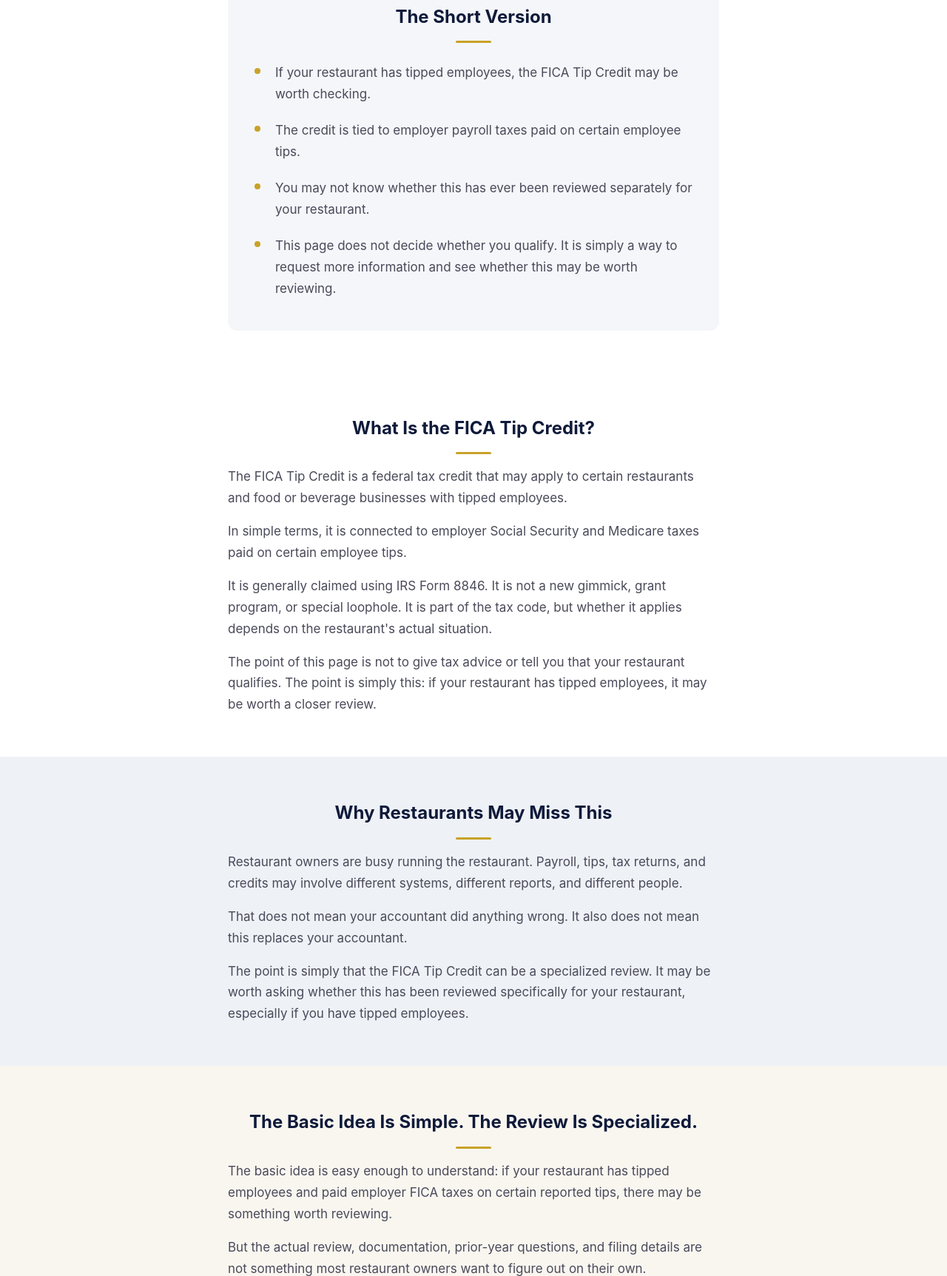
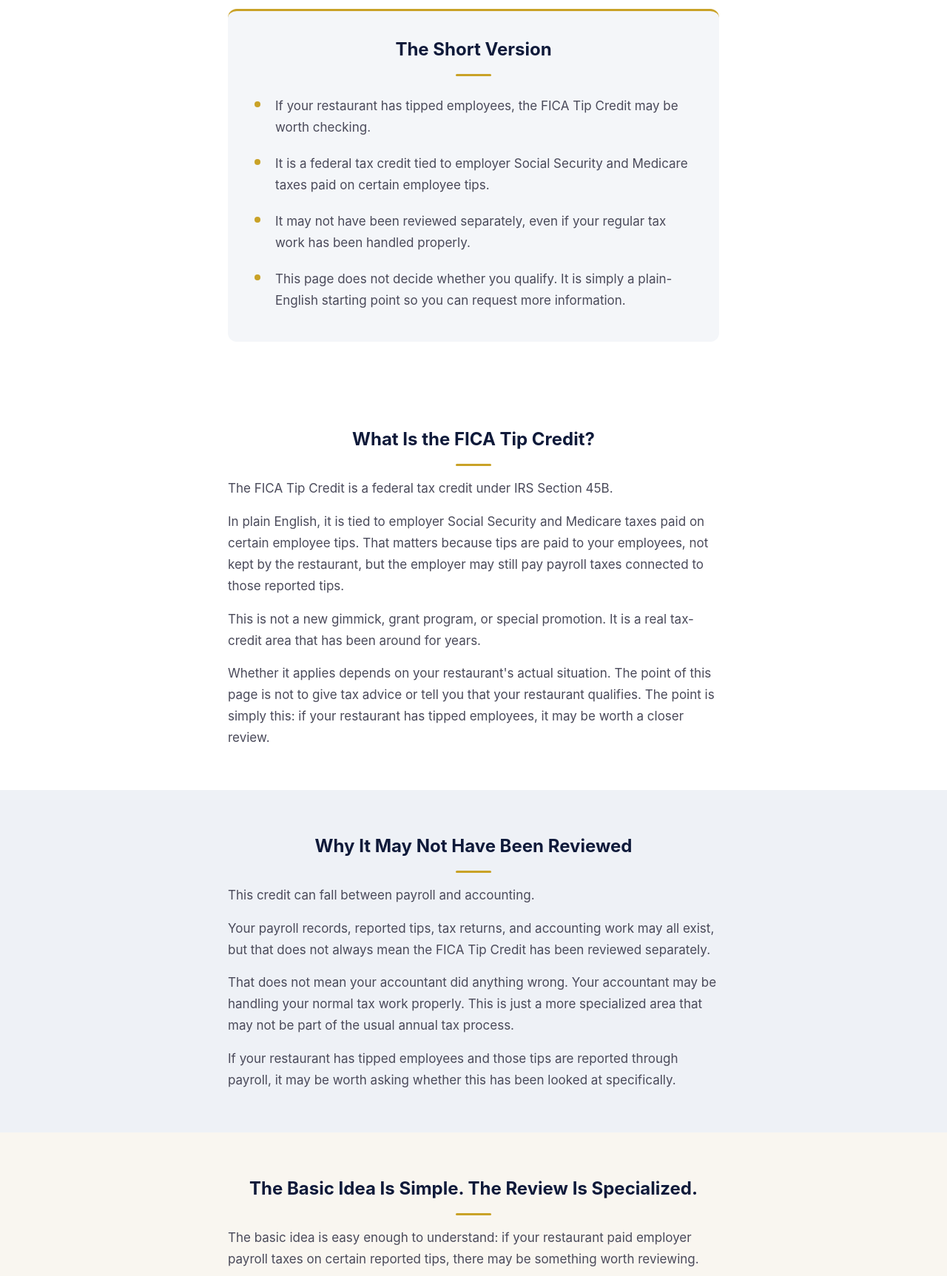
Before and after one commit to samh-star/fintitan-bridge, a website: page index.html in a window 1280 px wide. Shown: the part 576-2301 px from the top of the page at 74% size. Drawn offline with Linux system fonts and the light colour scheme.

Commit message:
Update body copy to educational tone with IRS Section 45B

```diff
--- a/index.html
+++ b/index.html
@@ -409,7 +409,8 @@
         <div style="position: absolute; top: 16px; right: 20px; font-size: 12px; color: rgba(255,255,255,0.45); letter-spacing: 0.3px;">Draft v7 — Short Version Cleanup</div>
         <div class="container">
             <h1>This May Be Worth Checking<br>If Your Restaurant Has<br><span>Tipped Employees</span></h1>
-            <p>Some restaurants may be able to benefit from the FICA Tip Credit. The basic idea is simple, but the review and filing details are specialized. You do not have to figure this out on your own.</p>
+            <p>Some restaurant owners never know whether the FICA Tip Credit has been reviewed for their business. The basic idea is not hard to understand, but the review and filing details are specialized.</p>
+            <p>You do not have to figure this out on your own.</p>
             <a href="#short-version" class="btn" onclick="event.preventDefault(); document.getElementById('short-version').scrollIntoView({behavior: 'smooth'});">Start with the Short Version</a>
         </div>
     </section>
@@ -421,9 +422,9 @@
                 <h2 style="margin-top: 0;">The Short Version</h2>
                 <ul class="simple-list" style="margin-top: 12px;">
                     <li>If your restaurant has tipped employees, the FICA Tip Credit may be worth checking.</li>
-                    <li>The credit is tied to employer payroll taxes paid on certain employee tips.</li>
-                    <li>You may not know whether this has ever been reviewed separately for your restaurant.</li>
-                    <li>This page does not decide whether you qualify. It is simply a way to request more information and see whether this may be worth reviewing.</li>
+                    <li>It is a federal tax credit tied to employer Social Security and Medicare taxes paid on certain employee tips.</li>
+                    <li>It may not have been reviewed separately, even if your regular tax work has been handled properly.</li>
+                    <li>This page does not decide whether you qualify. It is simply a plain-English starting point so you can request more information.</li>
                 </ul>
             </div>
         </div>
@@ -433,20 +434,21 @@
     <section class="section" id="what-is">
         <div class="container">
             <h2>What Is the FICA Tip Credit?</h2>
-            <p>The FICA Tip Credit is a federal tax credit that may apply to certain restaurants and food or beverage businesses with tipped employees.</p>
-            <p>In simple terms, it is connected to employer Social Security and Medicare taxes paid on certain employee tips.</p>
-            <p>It is generally claimed using IRS Form 8846. It is not a new gimmick, grant program, or special loophole. It is part of the tax code, but whether it applies depends on the restaurant's actual situation.</p>
-            <p>The point of this page is not to give tax advice or tell you that your restaurant qualifies. The point is simply this: if your restaurant has tipped employees, it may be worth a closer review.</p>
+            <p>The FICA Tip Credit is a federal tax credit under IRS Section 45B.</p>
+            <p>In plain English, it is tied to employer Social Security and Medicare taxes paid on certain employee tips. That matters because tips are paid to your employees, not kept by the restaurant, but the employer may still pay payroll taxes connected to those reported tips.</p>
+            <p>This is not a new gimmick, grant program, or special promotion. It is a real tax-credit area that has been around for years.</p>
+            <p>Whether it applies depends on your restaurant's actual situation. The point of this page is not to give tax advice or tell you that your restaurant qualifies. The point is simply this: if your restaurant has tipped employees, it may be worth a closer review.</p>
         </div>
     </section>
 
     <!-- Why Restaurants May Miss This -->
     <section class="section section-alt">
         <div class="container">
-            <h2>Why Restaurants May Miss This</h2>
-            <p>Restaurant owners are busy running the restaurant. Payroll, tips, tax returns, and credits may involve different systems, different reports, and different people.</p>
-            <p>That does not mean your accountant did anything wrong. It also does not mean this replaces your accountant.</p>
-            <p>The point is simply that the FICA Tip Credit can be a specialized review. It may be worth asking whether this has been reviewed specifically for your restaurant, especially if you have tipped employees.</p>
+            <h2>Why It May Not Have Been Reviewed</h2>
+            <p>This credit can fall between payroll and accounting.</p>
+            <p>Your payroll records, reported tips, tax returns, and accounting work may all exist, but that does not always mean the FICA Tip Credit has been reviewed separately.</p>
+            <p>That does not mean your accountant did anything wrong. Your accountant may be handling your normal tax work properly. This is just a more specialized area that may not be part of the usual annual tax process.</p>
+            <p>If your restaurant has tipped employees and those tips are reported through payroll, it may be worth asking whether this has been looked at specifically.</p>
         </div>
     </section>
 
@@ -454,8 +456,8 @@
     <section class="section section-warm">
         <div class="container">
             <h2>The Basic Idea Is Simple. The Review Is Specialized.</h2>
-            <p>The basic idea is easy enough to understand: if your restaurant has tipped employees and paid employer FICA taxes on certain reported tips, there may be something worth reviewing.</p>
-            <p>But the actual review, documentation, prior-year questions, and filing details are not something most restaurant owners want to figure out on their own.</p>
+            <p>The basic idea is easy enough to understand: if your restaurant paid employer payroll taxes on certain reported tips, there may be something worth reviewing.</p>
+            <p>The specialized part is the review itself. Documentation, prior-year questions, and filing details are not something most restaurant owners want to figure out on their own.</p>
             <p>That is why the answer is not to guess, and it is not to try to become a tax expert. The better move is to get it in front of a team that deals with this type of review.</p>
             <p>You do not have to figure this out on your own.</p>
             <a href="#form" class="btn" onclick="event.preventDefault(); document.getElementById('form').scrollIntoView({behavior: 'smooth'});">I’d Like More Information</a>
```
